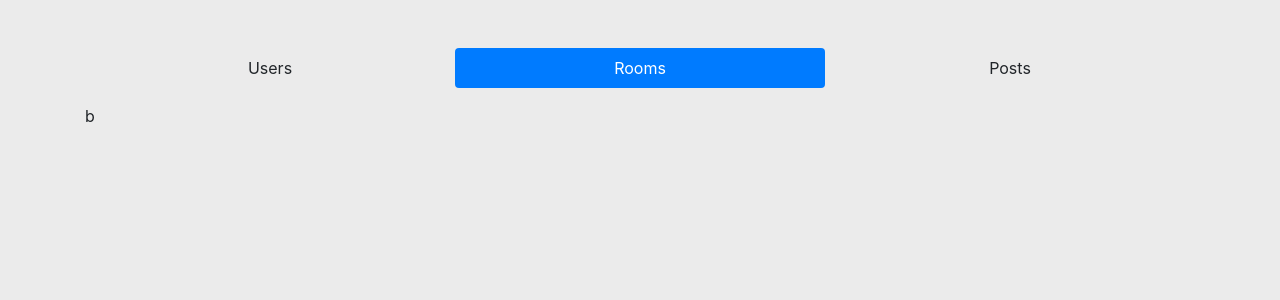
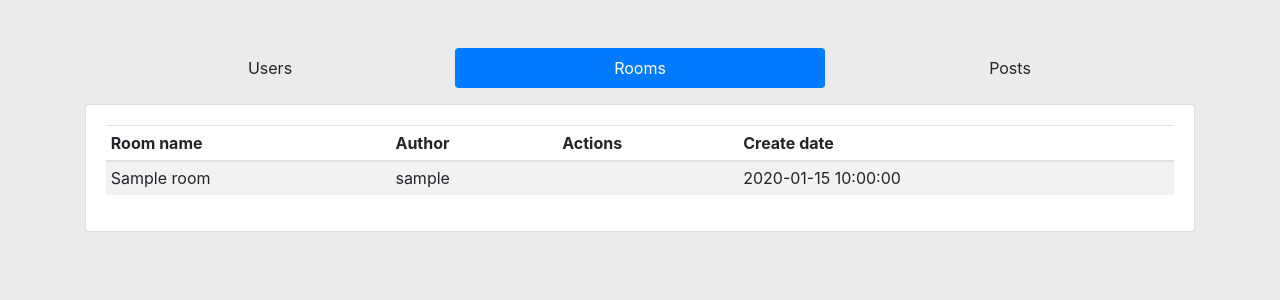
Before and after one commit to Mchajda/put-pti-proj, a Symfony app: template templates/admin/index.html.twig in a window 1280 px wide, after a click on "Rooms". Shown: the part 56-356 px from the top of the page. Run offline with Twig, Linux system fonts and the light colour scheme; the template is opened without the code that fills it: most values are stand-ins (such as "Sample title", 1, 10 or a date in 2020); some libraries are stand-ins or nearby versions.

Commit message:
table of content for admin

```diff
--- a/src/Controller/Admin/AdminController.php
+++ b/src/Controller/Admin/AdminController.php
@@ -31,9 +31,13 @@ class AdminController extends AbstractController
     public function index(): Response
     {
         $users = $this->userProvider->getUsersForAdmin();
+        $rooms = $this->roomProvider->getAll();
+        $posts = $this->postProvider->getAll();
 
         return $this->render('admin/index.html.twig', [
             'users' => $users,
+            'rooms' => $rooms,
+            'posts' => $posts,
         ]);
     }
 }
--- a/templates/admin/index.html.twig
+++ b/templates/admin/index.html.twig
@@ -39,7 +39,55 @@
                 </table>
             </div>
         </div>
-        <div class="tab-pane fade" id="pills-rooms" role="tabpanel" aria-labelledby="pills-rooms-tab">b</div>
-        <div class="tab-pane fade" id="pills-posts" role="tabpanel" aria-labelledby="pills-posts-tab">c</div>
+
+        <div class="tab-pane fade" id="pills-rooms" role="tabpanel" aria-labelledby="pills-rooms-tab">
+            <div class="card card-body mt-2 mb-2">
+                <table class="table table-sm table-striped table-hover">
+                    <thead>
+                    <tr>
+                        <th>Room name</th>
+                        <th>Author</th>
+                        <th>Actions</th>
+                        <th>Create date</th>
+                    </tr>
+                    </thead>
+                    <tbody>
+                    {% for room in rooms %}
+                        <tr>
+                            <td>{{ room.name }}</td>
+                            <td>{{ room.creator.nickname }}</td>
+                            <td></td>
+                            <td>{{ room.createdAt | date("Y-m-d H:i:s") }}</td>
+                        </tr>
+                    {% endfor %}
+                    </tbody>
+                </table>
+            </div>
+        </div>
+
+        <div class="tab-pane fade" id="pills-posts" role="tabpanel" aria-labelledby="pills-posts-tab">
+            <div class="card card-body mt-2 mb-2">
+                <table class="table table-sm table-striped table-hover">
+                    <thead>
+                    <tr>
+                        <th>Author</th>
+                        <th>Content</th>
+                        <th>Actions</th>
+                        <th>Create date</th>
+                    </tr>
+                    </thead>
+                    <tbody>
+                    {% for post in posts %}
+                        <tr>
+                            <td>{{ post.author.nickname }}</td>
+                            <td>{{ post.text|raw }}</td>
+                            <td></td>
+                            <td>{{ post.createdAt | date("Y-m-d H:i:s") }}</td>
+                        </tr>
+                    {% endfor %}
+                    </tbody>
+                </table>
+            </div>
+        </div>
     </div>
 {% endblock %}
```
